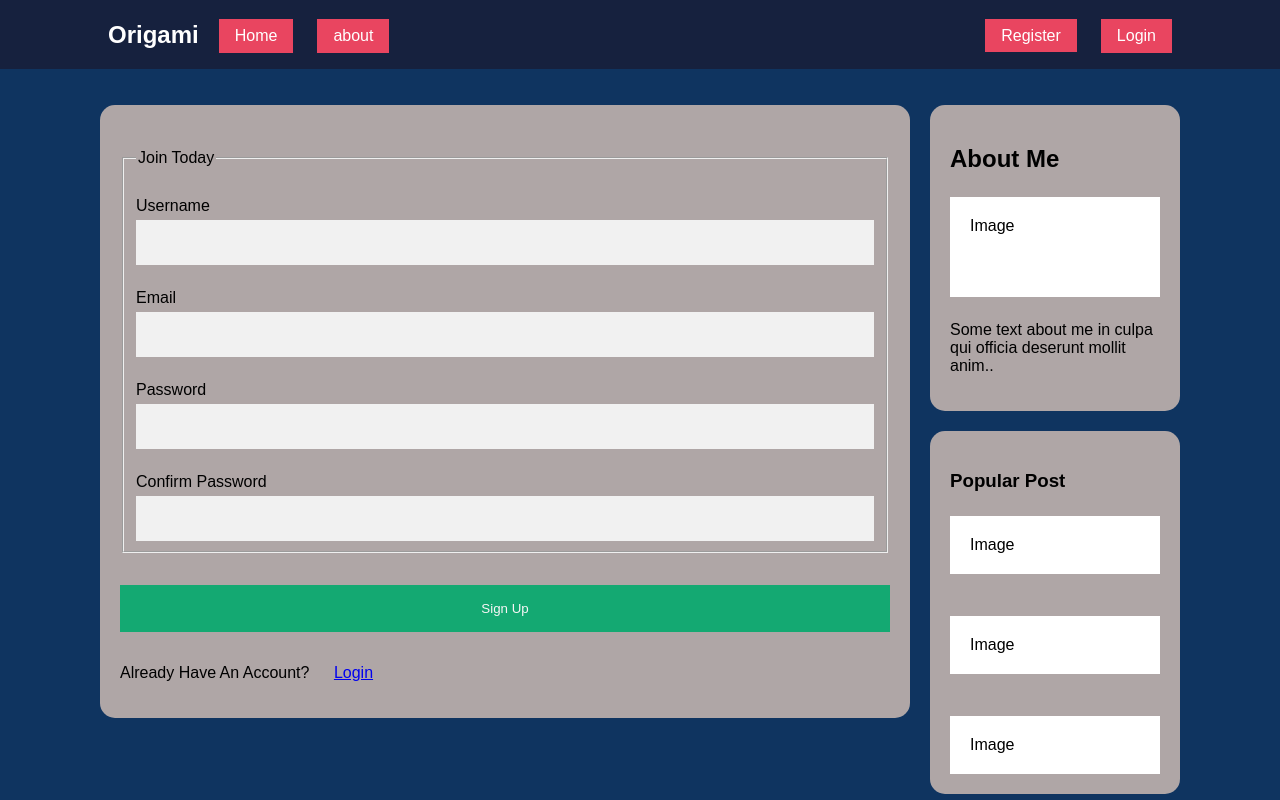
After one commit to Bevanwhite/flask-website, a Flask app: page /register in a window 1280 px wide. The commit adds this page. Run offline with Flask 2, Linux system fonts and the light colour scheme.

Commit message:
form creation,validation and styles are done

```diff
--- /dev/null
+++ b/forms.py
@@ -0,0 +1,16 @@
+from flask_wtf import FlaskForm
+from wtforms import StringField, PasswordField, SubmitField, BooleanField
+from wtforms.validators import DataRequired, Length, Email, EqualTo
+
+class RegistrationForm(FlaskForm):
+    username = StringField('Username',validators=[DataRequired(),Length(min=2, max=20)])
+    email = StringField('Email', validators=[DataRequired(), Email()])
+    password = PasswordField('Password', validators=[DataRequired()])
+    confirm_password = PasswordField('Confirm Password', validators=[DataRequired(), EqualTo('password')])
+    submit = SubmitField('Sign Up')
+
+class LoginForm(FlaskForm):
+    email = StringField('Email', validators=[DataRequired(), Email()])
+    password = PasswordField('Password', validators=[DataRequired()])
+    remember = BooleanField('Remember Me')
+    submit = SubmitField('Login')
--- a/origami.py
+++ b/origami.py
@@ -1,6 +1,9 @@
-from flask import Flask, render_template
+from flask import Flask, render_template, url_for, flash, redirect
+from forms import RegistrationForm, LoginForm
+app = Flask(__name__)
 
-app = Flask(__name__)
+
+app.config['SECRET_KEY'] = 'eebb2c58cc974ff7833f182cc71dfd9e'
 
 origami = [
     {
@@ -27,5 +30,24 @@
     return render_template('about.html', title='Cascade')
 
 
+@app.route("/register", methods=['GET','POST'])
+def register():
+    form = RegistrationForm()
+    if form.validate_on_submit():
+        flash(f'Account created for {form.username.data}!','success')
+        return redirect(url_for('home'))
+    return render_template('register.html',title='Register',form=form)
+
+@app.route("/login", methods=['GET','POST'])
+def login():
+    form = LoginForm()
+    if form.validate_on_submit():
+        if form.email.data == 'admin@blog.com' and form.password.data == 'password':
+            flash('You have been logged in!', 'success')
+            return redirect(url_for('home'))
+        else:
+            flash('Login Unsuccessful. please check Username and Password')
+    return render_template('login.html',title='Login',form=form)
+
 if __name__ == '__main__':
     app.run(debug=True)
--- a/static/css/style.css
+++ b/static/css/style.css
@@ -98,8 +98,73 @@
     border-radius: 15px;
 }
 
+.top-card{
+    margin-top: 20px;
+}
 .row:after {
     content: "";
     display: table;
     clear: both;
 }
+
+/* form group */
+input[type=text], input[type=password] {
+    width: 100%;
+    padding: 15px;
+    margin: 5px 0 0 0 ;
+    display: inline-block;
+    border: none;
+    background: #f1f1f1;
+}
+
+input[type=text]:focus, input[type=password]:focus {
+    background-color: #ddd;
+    outline: none;
+}
+
+.registerbtn {
+    background-color: #04AA6D;
+    color: white;
+    padding: 16px 20px;
+    margin: 8px 0;
+    border: none;
+    cursor: pointer;
+    width: 100%;
+    opacity: 0.9;
+  }
+.login-btn{
+    margin-left: 20px;
+}
+
+.alert {
+    padding: 20px;
+    background-color: #f44336;
+    color: white;
+    opacity: 1;
+    transition: opacity 0.6s;
+    margin-bottom: 15px;
+}
+
+.alert-success {background-color: #04AA6D;}
+.alert-info {background-color: #2196F3;}
+.alert-warning {background-color: #ff9800;}
+
+.closebtn {
+    margin-left: 15px;
+    color: white;
+    font-weight: bold;
+    float: right;
+    font-size: 22px;
+    line-height: 20px;
+    cursor: pointer;
+    transition: 0.3s;
+}
+
+.closebtn:hover {
+    color: black;
+}
+
+.invaild-feedback{
+    color: red;
+    margin-top: 5px;
+}
--- a/templates/header.html
+++ b/templates/header.html
@@ -2,13 +2,13 @@
     <div class="container">
         <ul class="site-nav">
             <strong>Origami</strong>
-            <li><a href="#">Home</a></li>
-            <li><a href="#">Features</a></li>
+            <li><a href="{{url_for('home')}}">Home</a></li>
+            <li><a href="{{url_for('about')}}">about</a></li>
             <li class="nav-right">
-                <a href="#">About</a>
+                <a href="{{url_for('register')}}">Register</a>
             </li>
             <li>
-                <a href="#">Support</a>
+                <a href="{{url_for('login')}}">Login</a>
             </li>
         </ul>
     </div>
--- a/templates/layout.html
+++ b/templates/layout.html
@@ -5,7 +5,8 @@
     <meta charset="UTF-8" />
     <meta http-equiv="X-UA-Compatible" content="IE=edge" />
     <meta name="viewport" content="width=device-width, initial-scale=1.0" />
-    <link rel="stylesheet" href="static/css/style.css" />
+    <!-- <link rel="stylesheet" href="static/css/style.css" /> -->
+    <link rel="stylesheet" type="text/css" href="{{url_for('static',filename='css/style.css')}}">
     {% if title %}
     <title>Origami Website - {{title}}</title>
     {% else %}
@@ -17,6 +18,16 @@
     {% include 'header.html'%}
     <div class="container">
         <div class="row">
+            {% with messages = get_flashed_messages(with_categories=true) %}
+            {% if messages %}
+            {% for category, message in messages %}
+                <div class="alert alert-{{category}}">
+                    <span class="closebtn" onclick="this.parentElement.style.display='none';">&times;</span>
+                    {{ message }}
+                </div>
+            {% endfor %}
+            {% endif %}
+            {% endwith %}
             {% block content %}{% endblock content %}
             <div class="rightcolumn">
                 <div class="card">
--- /dev/null
+++ b/templates/register.html
@@ -0,0 +1,72 @@
+{% extends "layout.html" %}
+{% block content %}
+<div class="leftcolumn">
+    <div class="card top-card">
+        <form method="POST" action="">
+            {{ form.hidden_tag() }}
+            <fieldset>
+                <legend>Join Today</legend>
+                <div class="form-group">
+                    {{form.username.label(class="form-control-label")}}
+                    {% if form.username.errors%}
+                        {{ form.username(class="is-invalid")}}
+                        <div class="invaild-feedback">
+                            {% for error in form.user.errors %}
+                            <span>{{ error }}</span>
+                            {% endfor %}
+                        </div>
+                    {% else %}
+                        {{form.username(class="form-control")}}
+                    {% endif %}
+                </div>
+                <div class="form-group">
+                    {{form.email.label}}
+                    {% if form.email.errors%}
+                        {{ form.email(class="is-invalid")}}
+                        <div class="invaild-feedback">
+                            {% for error in form.email.errors %}
+                            <span>{{ error }}</span>
+                            {% endfor %}
+                        </div>
+                    {% else %}
+                        {{form.email(class="form-control")}}
+                    {% endif %}
+                </div>
+                <div class="form-group">
+                    {{form.password.label}}
+                    {% if form.password.errors%}
+                        {{ form.password(class="is-invalid")}}
+                        <div class="invaild-feedback">
+                            {% for error in form.password.errors %}
+                            <span>{{ error }}</span>
+                            {% endfor %}
+                        </div>
+                    {% else %}
+                        {{form.password(class="form-control")}}
+                    {% endif %}
+                </div>
+                <div class="form-group">
+                    {{form.confirm_password.label}}
+                    {% if form.confirm_password.errors%}
+                        {{ form.confirm_password(class="is-invalid")}}
+                        <div class="invaild-feedback">
+                            {% for error in form.confirm_password.errors %}
+                            <span>{{ error }}</span>
+                            {% endfor %}
+                        </div>
+                    {% else %}
+                        {{form.confirm_password(class="form-control")}}
+                    {% endif %}
+                </div>
+            </fieldset>
+            <div class="form_group">
+                {{form.submit(class="registerbtn")}}
+            </div>
+        </form>
+        <div class="">
+            <p>Already Have An Account?   <a class="login-btn" href="{{url_for('login')}}">Login</a></p>
+        </div>
+    </div>
+
+</div>
+{% endblock content %}
```
Also changed, not shown: templates/login.html (added, +53 -0 lines).
